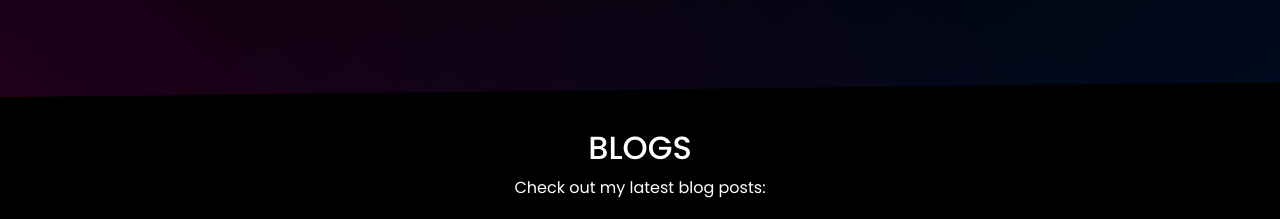
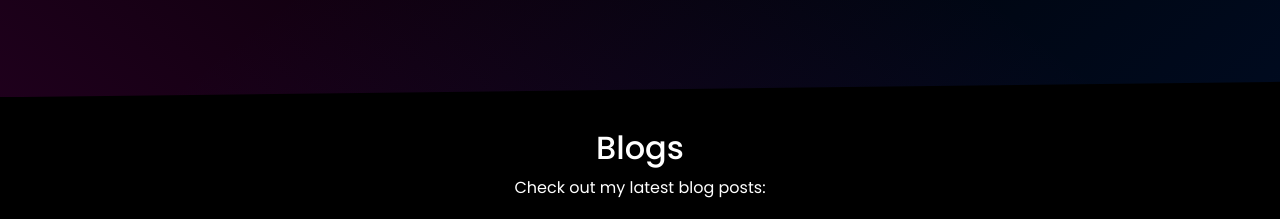
Before and after one commit to ASHRAFALI-M/Personal-Portfolio-React, a React (Vite) app: page / in a window 1280 px wide. Shown: the part 3000-3219 px from the top of the page. Built offline with nearby package versions, Linux system fonts and the light colour scheme.

Commit message:
Update Blogs.jsx

```diff
--- a/src/components/Blogs/Blogs.jsx
+++ b/src/components/Blogs/Blogs.jsx
@@ -6,7 +6,7 @@ import { useState } from "react";
 const Blogs = () => {
   return (
     <section className="blogs-section">
-      <h2>BLOGS</h2>
+      <h2>Blogs</h2>
       <p>Check out my latest blog posts:</p>
       <a
         href="https://medium.com/@ashrafali31018"
```
